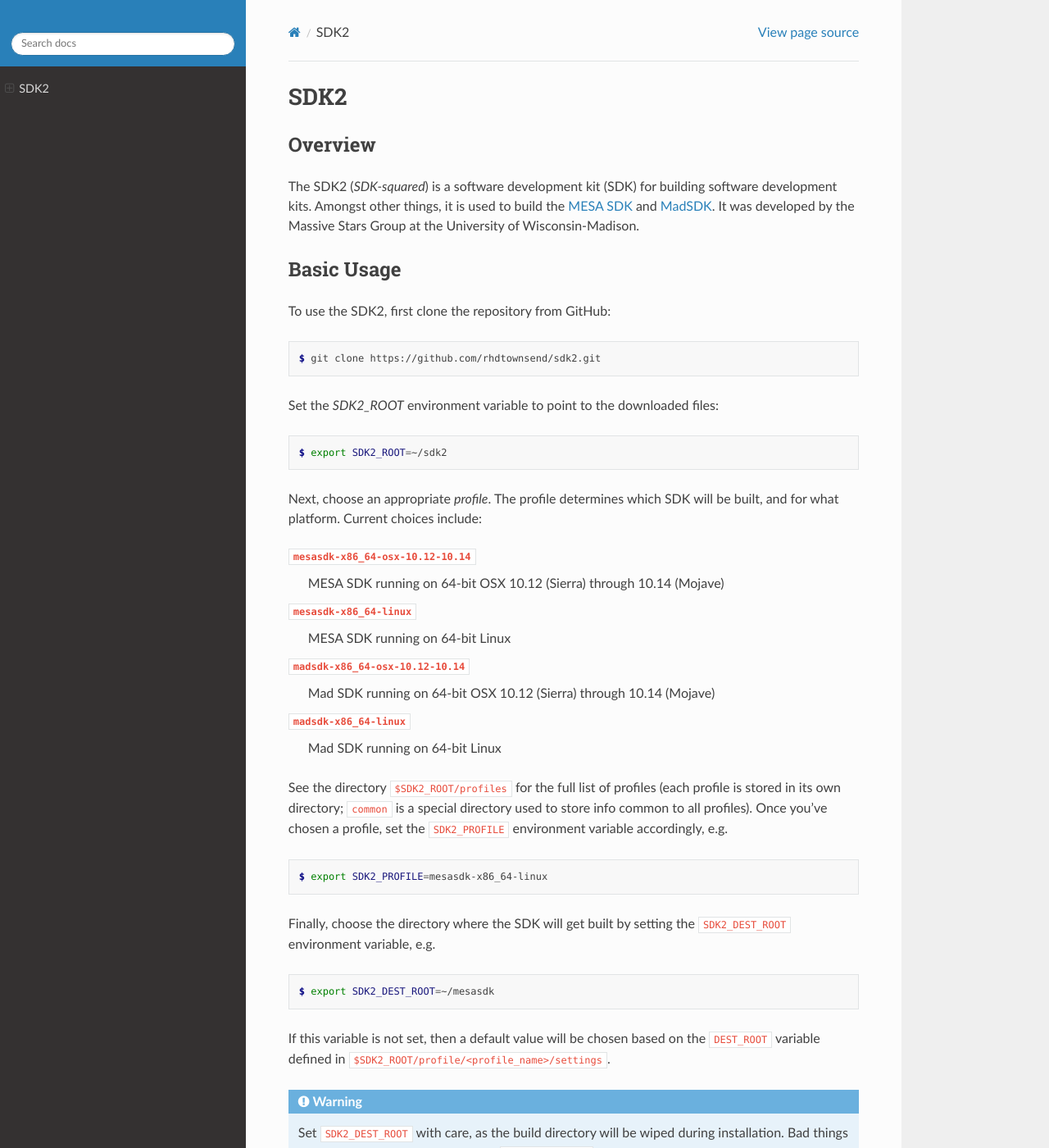
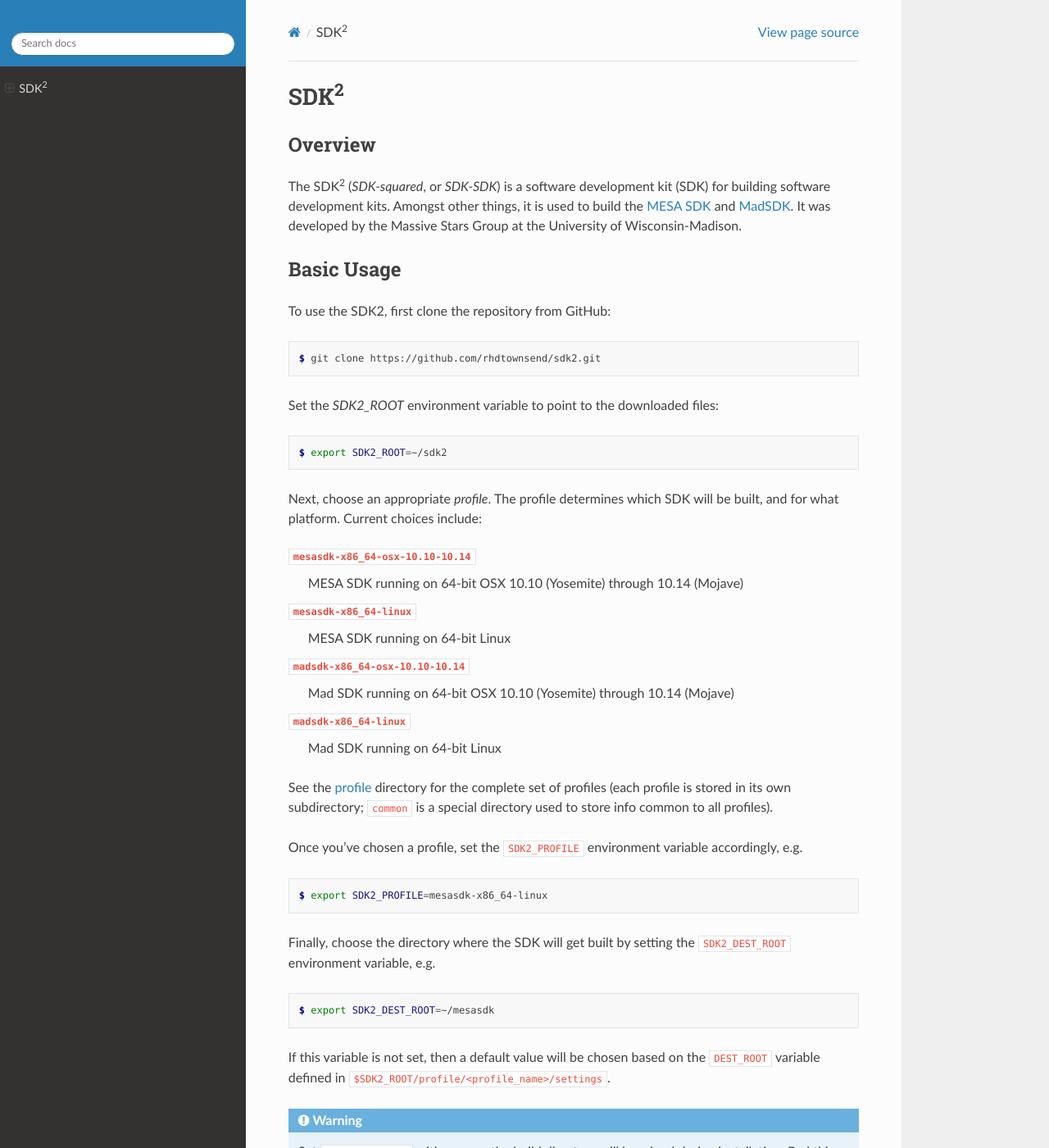
Before and after one commit to rhdtownsend/sdk2, a Sphinx documentation site: the page built from docs/source/index.rst, in a window 1280 px wide and 1400 px high. Shown: the whole window at 82% size. Built offline with Sphinx 7.4.7 and the Read the Docs theme 2.0.0, drawn with Linux system fonts in a browser that asks for light colours.

Commit message:
Tweaks to formatting etc

```diff
--- a/docs/source/conf.py
+++ b/docs/source/conf.py
@@ -28,7 +28,10 @@
 # Add any Sphinx extension module names here, as strings. They can be
 # extensions coming with Sphinx (named 'sphinx.ext.*') or your custom
 # ones.
-extensions = [ 'sphinx_rtd_theme' ]
+extensions = [
+    'sphinx_rtd_theme',
+    'sphinx.ext.extlinks'
+]
 
 # Add any paths that contain templates here, relative to this directory.
 templates_path = ['_templates']
@@ -65,3 +68,8 @@
 
 # Set master doc
 master_doc = 'index'
+
+# Set up Extlinks
+extlinks = {
+    'repo': ('https://github.com/rhdtownsend/sdk2/blob/master/%s', '%s')
+}
--- a/docs/source/index.rst
+++ b/docs/source/index.rst
@@ -1,6 +1,6 @@
-****
-SDK2
-****
+*********************
+SDK\ :superscript:`2`
+*********************
 
 .. toctree::
    :maxdepth: 2
@@ -9,7 +9,7 @@
 Overview
 ========
 
-The SDK2 (*SDK-squared*) is a software development kit (SDK) for
+The SDK\ :superscript:`2` (*SDK-squared*, or *SDK-SDK*) is a software development kit (SDK) for
 building software development kits. Amongst other things, it is used to
 build the `MESA SDK <http://www.astro.wisc.edu/~townsend/static.php?ref=mesasdk>`__ and
 `MadSDK <http://www.astro.wisc.edu/~townsend/static.php?ref=mesasdk>`__. It
@@ -35,22 +35,24 @@
 Next, choose an appropriate *profile*. The profile determines which SDK
 will be built, and for what platform. Current choices include:
 
-``mesasdk-x86_64-osx-10.12-10.14``
-  MESA SDK running on 64-bit OSX 10.12 (Sierra) through 10.14 (Mojave)
+``mesasdk-x86_64-osx-10.10-10.14``
+  MESA SDK running on 64-bit OSX 10.10 (Yosemite) through 10.14 (Mojave)
 
 ``mesasdk-x86_64-linux``
   MESA SDK running on 64-bit Linux
 
-``madsdk-x86_64-osx-10.12-10.14``
-  Mad SDK running on 64-bit OSX 10.12 (Sierra) through 10.14 (Mojave)
+``madsdk-x86_64-osx-10.10-10.14``
+  Mad SDK running on 64-bit OSX 10.10 (Yosemite) through 10.14 (Mojave)
 
 ``madsdk-x86_64-linux``
   Mad SDK running on 64-bit Linux
 
-See the directory ``$SDK2_ROOT/profiles`` for the full list of profiles
-(each profile is stored in its own directory; ``common`` is a special
-directory used to store info common to all profiles). Once you’ve chosen
-a profile, set the ``SDK2_PROFILE`` environment variable accordingly, e.g.
+See the :repo:`profile <profile>` directory for the complete set of
+profiles (each profile is stored in its own subdirectory; ``common``
+is a special directory used to store info common to all profiles).
+
+Once you’ve chosen a profile, set the ``SDK2_PROFILE`` environment
+variable accordingly, e.g.
 
 .. code-block:: console
 
```
